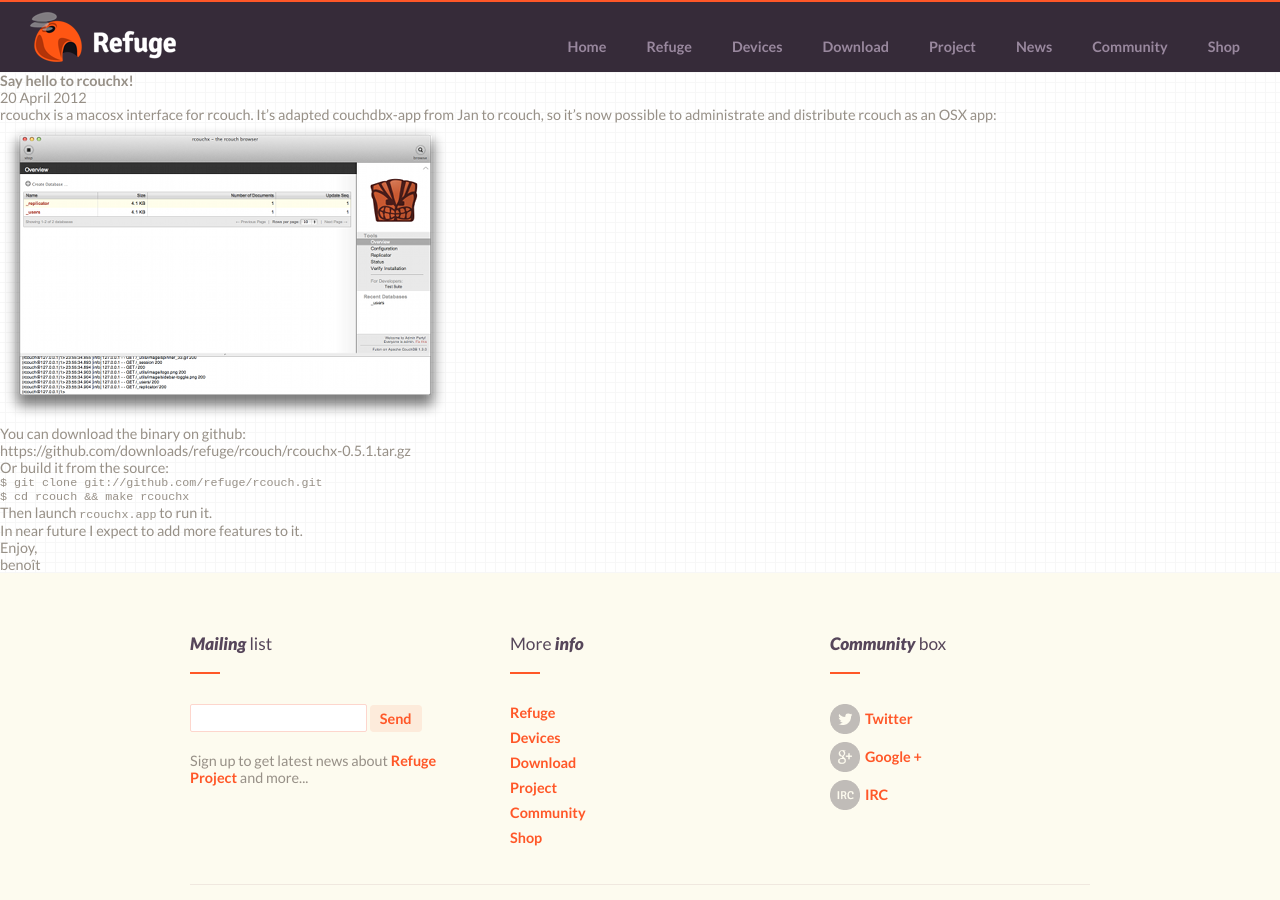
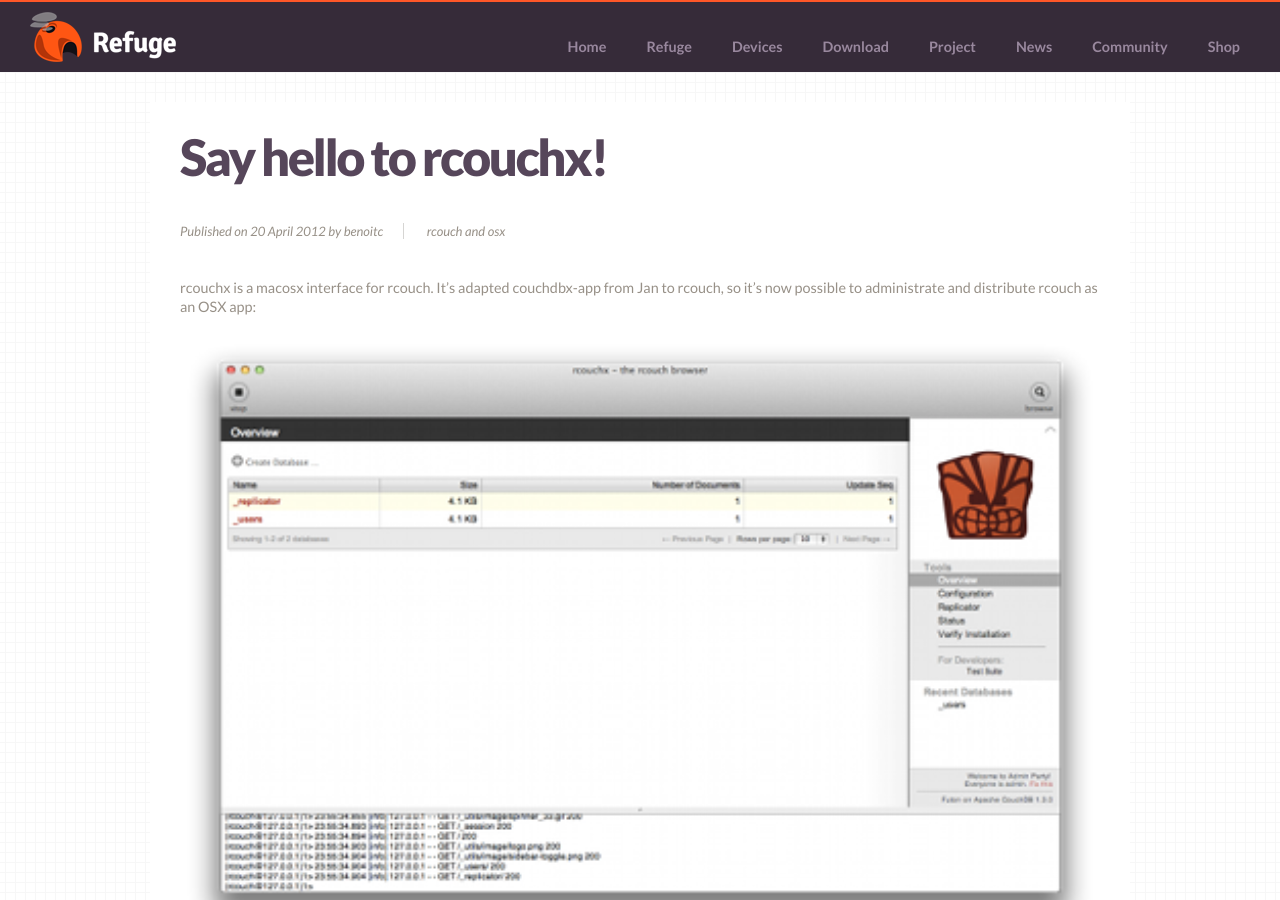
Before and after one commit to refuge/refuge.io, a Jekyll site: the page built from web/news/_posts/2012-04-20-say-hello-to-rcouchx.md, in a window 1280 px wide and 900 px high. Built offline with Jekyll 4.4.1, drawn with Linux system fonts in a browser that asks for light colours.

Commit message:
Fix the post layout as well.

```diff
--- a/web/_layouts/post.html
+++ b/web/_layouts/post.html
@@ -1,16 +1,15 @@
 ---
 layout: default
 ---
-    <section class="post">
-        <article>
-            <div class="whole">
-                <div class="wrap">
-                    <h1>{{ page.title }}</h1>
-                    <time class="date" datetime="{{ page.date | date_to_xmlschema }}">{{ page.date | date_to_long_string }}</time>
+    <section class="page">
+        <div class="whole">
+            <article>
+                <h2>{{ page.title }}</h2>
+                <div class="article-infos">
+                    <span>Published on {{ page.date | date_to_long_string }} by {{ page.author }}</span>
+                    <span>{{ page.tags | array_to_sentence_string }}</span>
                 </div>
-                <div class="content">
-                    {{content}}
-                </div>
-            </div>
-        </article>
+                {{ content }}
+            </article>
+        </div>
     </section>
```
